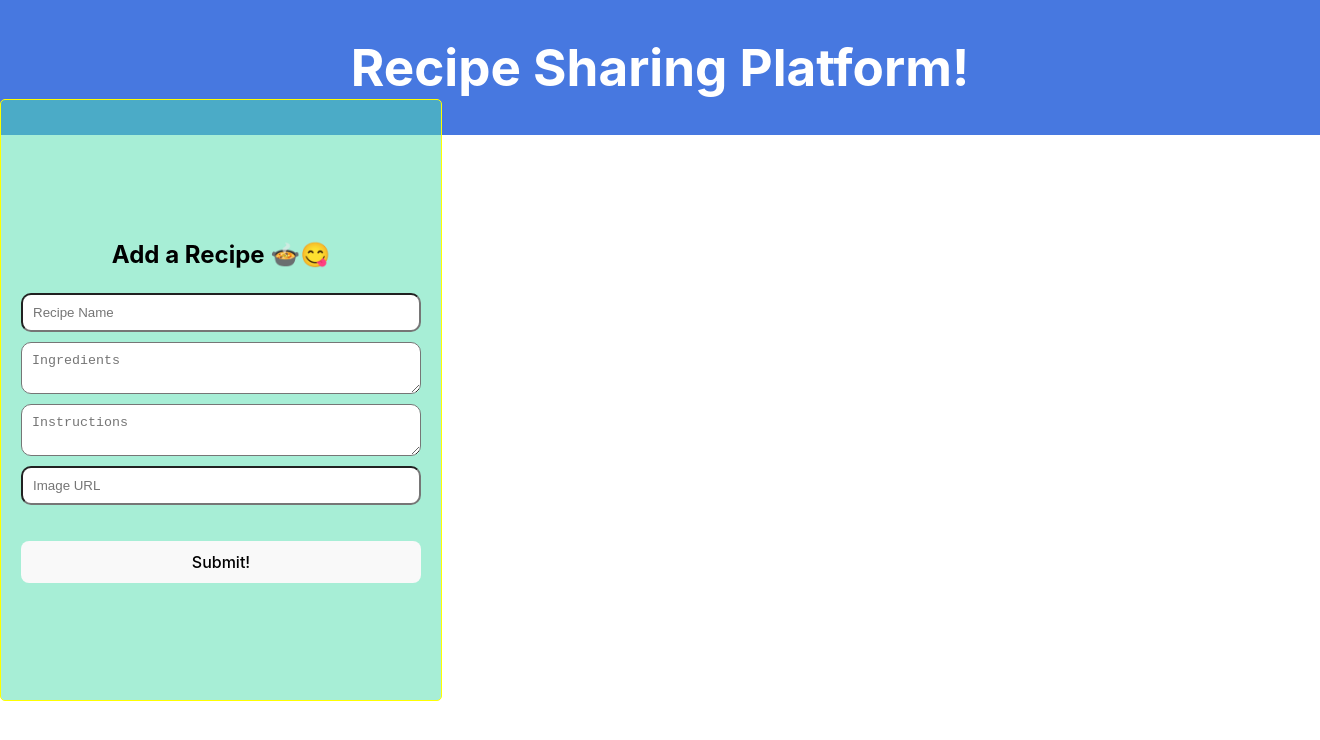
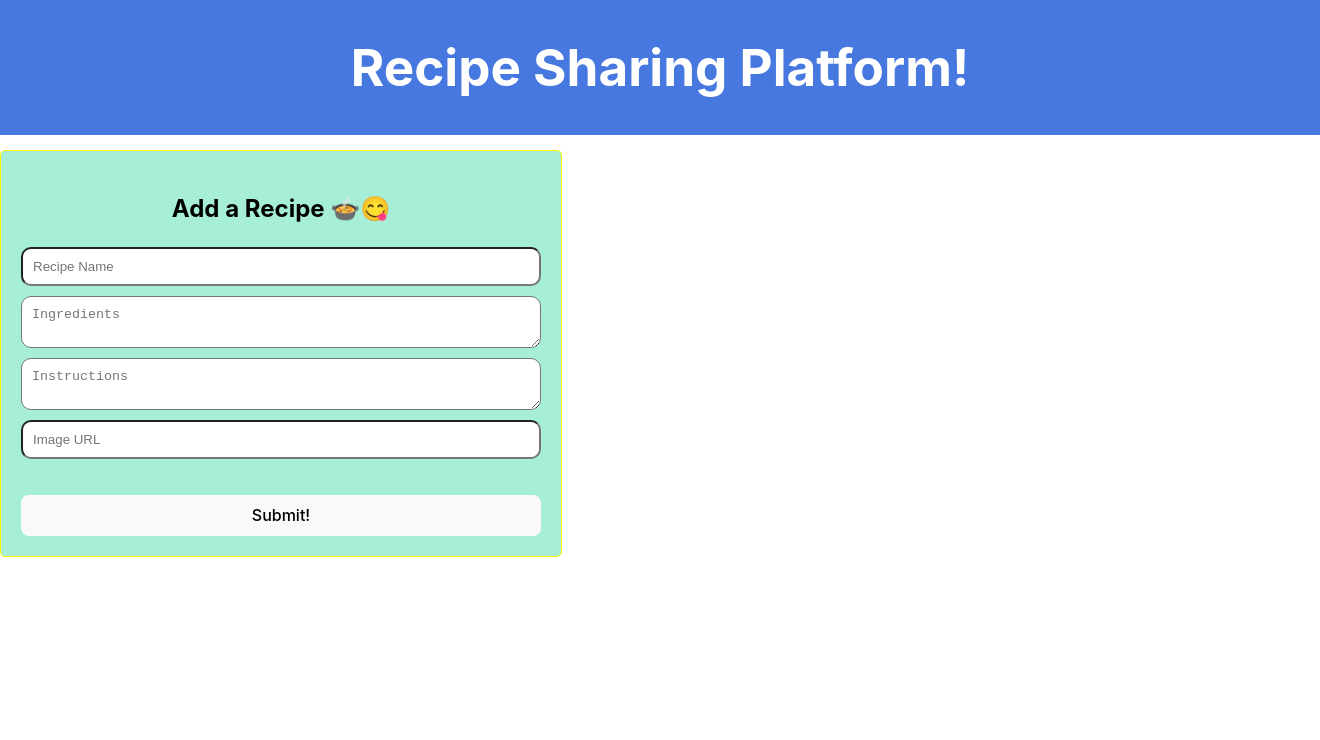
Before and after one commit to jasmine-n-white/Recipe-Sharing-Platform, a React (Vite) app in the folder recipe-sharing-platform/: page / in a window 1280 px wide. Shown: the top 740 px of the page, 1320 px wide, since content can reach past the window. Built offline with nearby package versions, Linux system fonts and the light colour scheme.

Commit message:
form portion is now fixed

```diff
--- a/recipe-sharing-platform/src/App.css
+++ b/recipe-sharing-platform/src/App.css
@@ -13,21 +13,23 @@
   align-items: center;
   top: 0;
   width: 100%;
-  position: absolute;
+  position: fixed;
   margin: 0px auto;
 }
 
 .mainContent {
+  top: 0;
   display: flex;
   flex-direction: row;
-  align-items: center;
+  justify-content: space-between;
 
 }
 
 .recipeForm {
   text-align: center;
-  position: fixed;
-  margin: 0;
+  position:fixed;
+  top: 150px;
+  float: right;
   background-color: rgba(80, 221, 174, 0.5);
   border: 1px solid yellow;
   border-radius: 5px;
@@ -36,9 +38,9 @@
   display: flex;
   flex-direction: column;
   justify-content: center;
-  justify-self:end;
-  height: 70vh;
-  width: 50vh;
+  align-self: center;
+  height: min-content;
+  min-width: 65vh;
 
 
 }
@@ -67,19 +69,22 @@
 
 .grid-container {
   display: grid;
-  grid-template-rows: repeat(auto-fill, minmax(200px, auto));
+  grid-template-rows: repeat(auto-fill, minmax(300px, 1fr));
+  margin-top: 125px;
   gap: 20px;
   padding: 20px;
-  width: 50%;
-  float: right;
+  width: 100%;
+  justify-content: end;
+  align-self: center;
+  margin-right: 100px;
 }
 
 .recipeCard {
   display: flex;
   flex-direction: column;
-  margin: 150px;
-  width: 100vh;
+  margin: 0;
   background-color: blue;
+  justify-self: end;
 }
 
 .recipeCard h3 {
--- a/recipe-sharing-platform/src/App.jsx
+++ b/recipe-sharing-platform/src/App.jsx
@@ -17,7 +17,6 @@ function App() {
          <RecipeList recipes={posts}/>
          <Form addRecipe={addRecipe} />
       </div>
-
     </>
   )
 }
```
